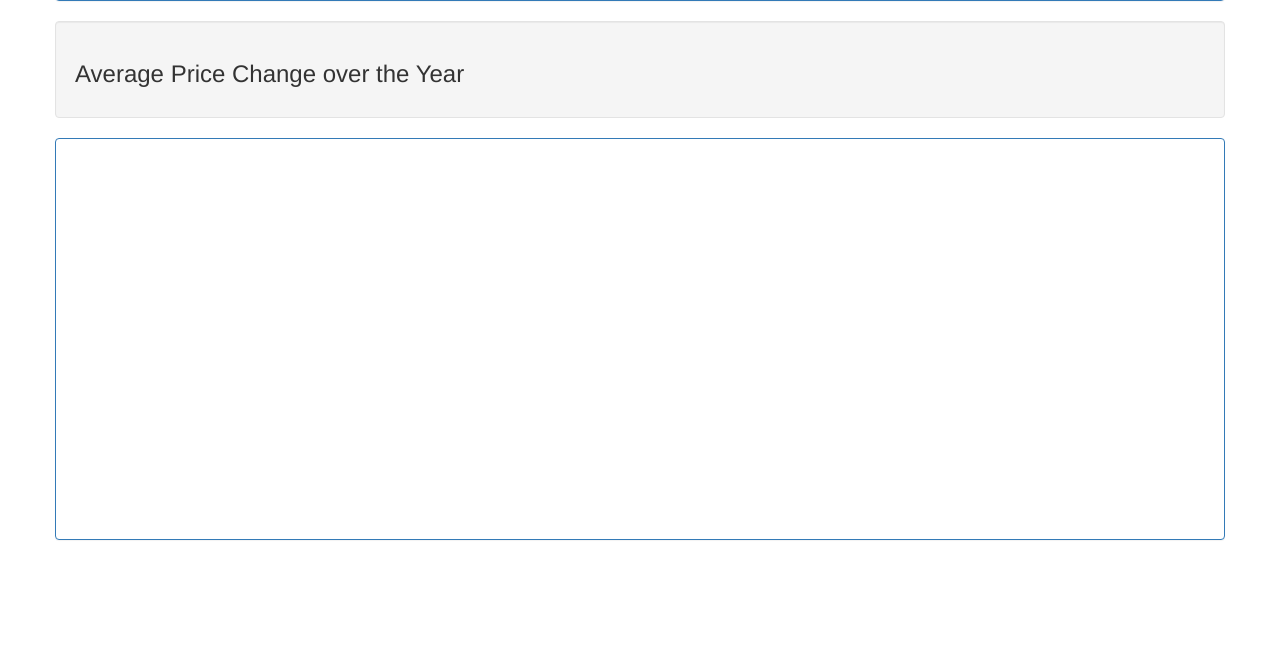
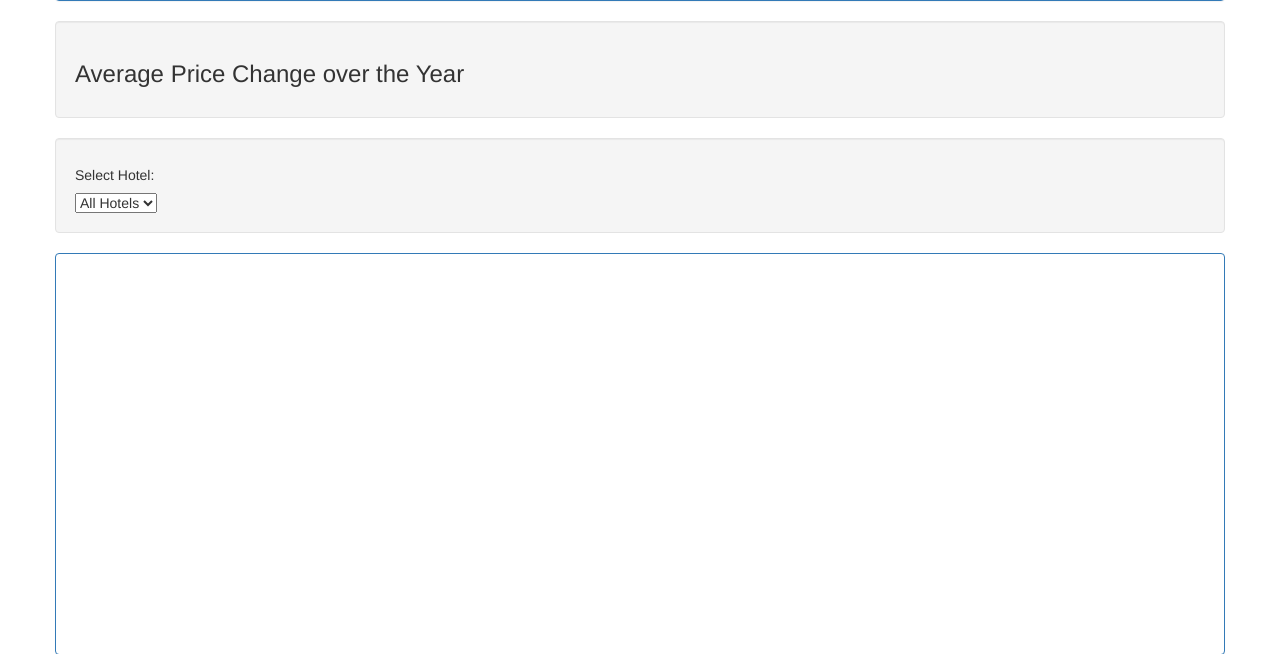
Before and after one commit to mvogel3/travel-guide-project3, a Flask app: page /dashboard in a window 1280 px wide. Shown: the part 1441-2095 px from the top of the page. Before the commit the page ends 1981 px from the top, so only its background shows below. Run offline with Flask 3, Linux system fonts and the light colour scheme; data that the repository does not hold is empty; some libraries are stand-ins or nearby versions.

Commit message:
average price change chart added for individual hotels

```diff
--- a/hotel_server.py
+++ b/hotel_server.py
@@ -17,6 +17,7 @@ Base.prepare(autoload_with=engine)
 # Flask Setup
 #################################################
 app = Flask(__name__)
+app.config['DEBUG'] = True
 app.config['TEMPLATES_AUTO_RELOAD'] = True
 
 #################################################
@@ -108,7 +109,7 @@ def rankings(rank_by):
 
     if (rank_by == 'ratings') :
         # Query all passengers
-        results = session.query(HOTEL.hotel_name, func.max(HOTEL.rating_out_of_10)).filter(HOTEL.no_of_reviews > 1000).group_by(HOTEL.hotel_name).order_by(desc(func.max(HOTEL.rating_out_of_10))).limit(5).all()
+        results = session.query(HOTEL.hotel_name, func.max(HOTEL.rating_out_of_10)).filter(HOTEL.no_of_reviews >= 1000).group_by(HOTEL.hotel_name).order_by(desc(func.max(HOTEL.rating_out_of_10))).limit(5).all()
         x_label = "Ratings"
 
     elif (rank_by == 'reviews') :
@@ -141,18 +142,22 @@ def rankings(rank_by):
     response.headers.add('Access-Control-Allow-Origin', '*')
     return response
 
-@app.route("/api/v1.0/hotels/price-change")
-def price_change():
+@app.route("/api/v1.0/hotels/price-change/<hotel_name>")
+def price_change(hotel_name):
     HOTEL = Base.classes.hotels
     HOTEL_BOOKING = Base.classes.hotel_booking
     months = ["June", "July", "Aug", "Sep", "Oct", "Nov", "Dec", "Jan", "Feb", "March", "April", "May"]
     prices=[]
     data={}
+    result=[]
 
     # Create our session (link) from Python to the DB
     session = Session(engine)
     month = func.date_trunc('month', HOTEL_BOOKING.check_in)
-    result = session.query(func.avg(HOTEL_BOOKING.total_price), month).group_by(month).order_by(month).all()
+    if(hotel_name == "*"):
+        result = session.query(func.avg(HOTEL_BOOKING.total_price), month).filter(HOTEL_BOOKING.hotel_name == HOTEL.hotel_name).group_by(month).order_by(month).all()
+    else:
+        result = session.query(func.avg(HOTEL_BOOKING.total_price), month).filter(HOTEL_BOOKING.hotel_name == hotel_name).group_by(month).order_by(month).all()
     session.close()
 
 
--- a/static/js/app.js
+++ b/static/js/app.js
@@ -1,7 +1,7 @@
 let url = "http://127.0.0.1:5000/api/v1.0/hotels";
 let hotel_detail_url = "http://127.0.0.1:5000/api/v1.0/hotel/";
 let rank_url = "http://127.0.0.1:5000/api/v1.0/hotels/ranking/";
-let price_change_url = "http://127.0.0.1:5000/api/v1.0/hotels/price-change";
+let price_change_url = "http://127.0.0.1:5000/api/v1.0/hotels/price-change/";
 
 let myMap = L.map("map", {
     center: [40.7350, -74.0059],
@@ -18,10 +18,15 @@ let layerGroup = L.layerGroup().addTo(myMap);
 function initialize() {
 
     let dropdownMenu = d3.select("#selDataset");
+    let dropdownMenu1 = d3.select("#selDataset1");
     dropdownMenu.append("option").text("All Hotels").property("value", "*");
+    dropdownMenu1.append("option").text("All Hotels").property("value", "*");
     d3.json(url).then((hoteldata) => {
         hoteldata.forEach((hotel) => {
             dropdownMenu.append("option")
+                .text(hotel.name)
+                .property("value", hotel.name);
+            dropdownMenu1.append("option")
                 .text(hotel.name)
                 .property("value", hotel.name);
             L.marker(hotel.location, {
@@ -32,6 +37,7 @@ function initialize() {
 
         buildMetadata(hotel_sel);
         buildMap(hotel_sel);
+        showPriceChange(hotel_sel);
     });
 
     let rankMenu = d3.select("#rankHotels");
@@ -40,7 +46,6 @@ function initialize() {
     rankMenu.append("option").text("Average Price").property("value", "price");
     let rank_sel = "reviews";
     showRanking(rank_sel);
-    showPriceChange();
 };
 
 function buildMap(hotel_sel) {
@@ -127,8 +132,10 @@ function showRanking(rank_sel) {
     });
 };
 
-function showPriceChange() {
-    d3.json(price_change_url).then((price_changes) => {
+function showPriceChange(hotel_sel) {
+    console.log(`selected hotel: ${hotel_sel}`);
+    d3.select("#price-change").html("");
+    d3.json(price_change_url + hotel_sel).then((price_changes) => {
         let trace = {
             x: price_changes.months,
             y: price_changes.prices,
--- a/templates/index.html
+++ b/templates/index.html
@@ -57,6 +57,10 @@
                 <div class="well">
                     <h3>Average Price Change over the Year</h3>
                 </div>
+                <div class="well">
+                    <h5>Select Hotel:</h5>
+                    <select id="selDataset1" onchange="showPriceChange(this.value)"></select>
+                </div>
                 <div class="panel panel-primary">
                     <div id="price-change" class="panel-body"></div>
                 </div>
```
